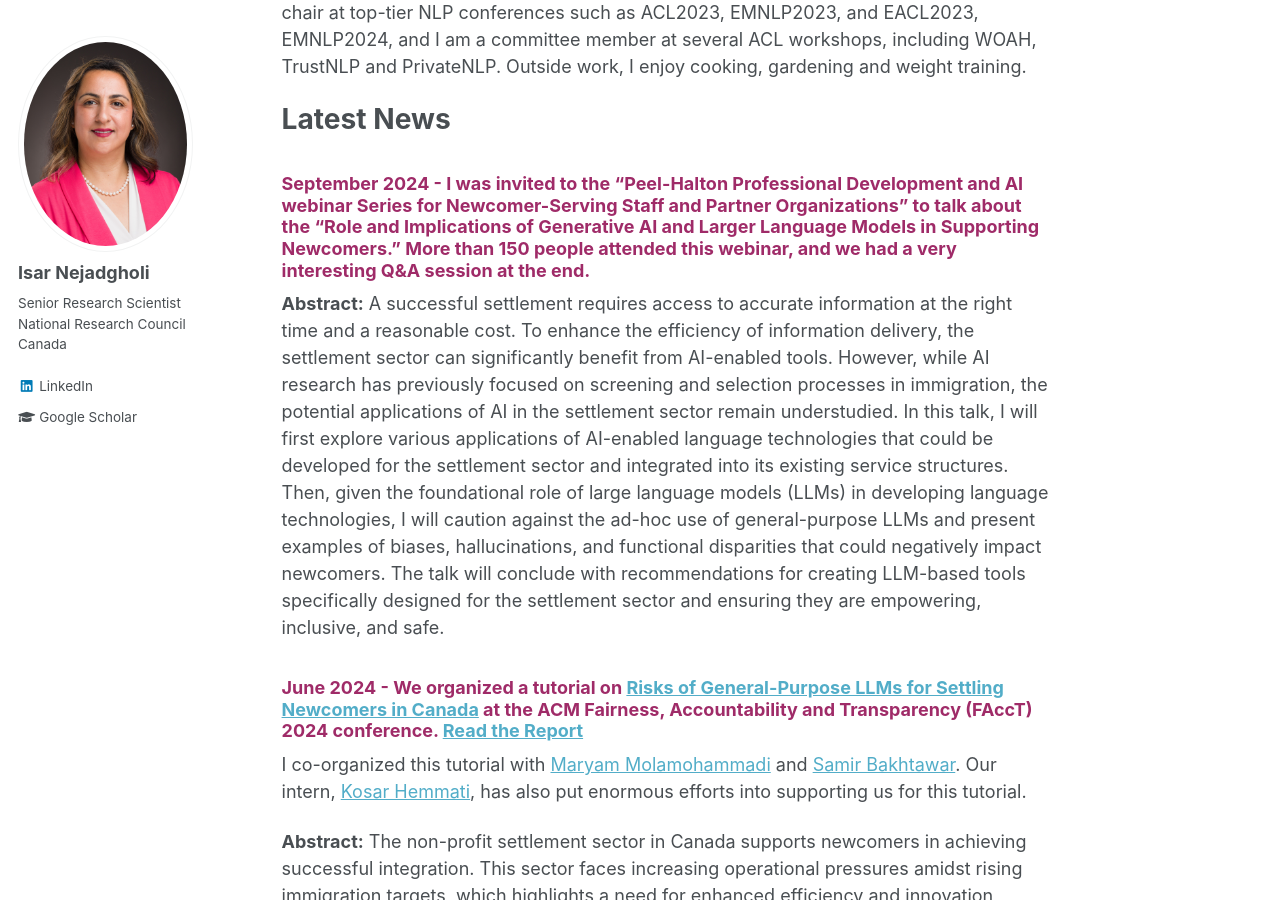
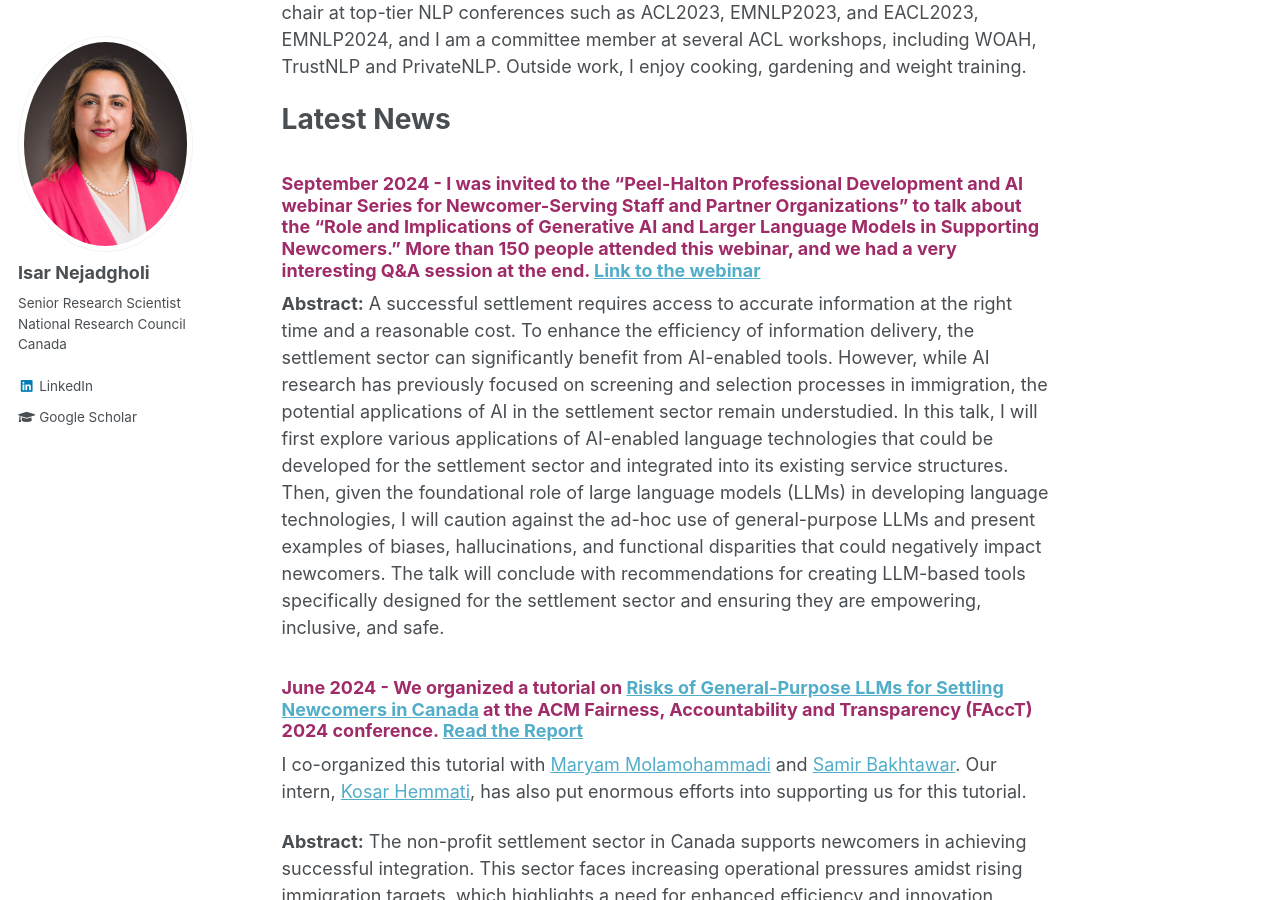
Before and after one commit to IsarNejad/IsarNejad.github.io, a Jekyll site: the page built from _pages/about.md, in a window 1280 px wide and 900 px high, scrolled down 376 px. Built offline with Jekyll 4.4.1, drawn with Linux system fonts in a browser that asks for light colours.

Commit message:
Update about.md

```diff
--- a/_pages/about.md
+++ b/_pages/about.md
@@ -14,7 +14,8 @@ I am a Senior Research Scientist at the [National Research Council Canada](https
 
 
 {: .amaranth-deep-purple}
-### September 2024 - I was invited to the "Peel-Halton Professional Development and AI webinar Series for Newcomer-Serving Staff and Partner Organizations" to talk about the “Role and Implications of Generative AI and Larger Language Models in Supporting Newcomers.” More than 150 people attended this webinar, and we had a very interesting Q&A session at the end.
+### September 2024 - I was invited to the "Peel-Halton Professional Development and AI webinar Series for Newcomer-Serving Staff and Partner Organizations" to talk about the “Role and Implications of Generative AI and Larger Language Models in Supporting Newcomers.” More than 150 people attended this webinar, and we had a very interesting Q&A session at the end. [Link to the webinar](https://km4s.ca/2024/09/role-of-generative-ai-in-supporting-newcomers-webinar-recording/)
+
 
 **Abstract:** A successful settlement requires access to accurate information at the right time and a reasonable cost. To enhance the efficiency of information delivery, the settlement sector can significantly benefit from AI-enabled tools. However, while AI research has previously focused on screening and selection processes in immigration, the potential applications of AI in the settlement sector remain understudied. In this talk, I will first explore various applications of AI-enabled language technologies that could be developed for the settlement sector and integrated into its existing service structures. Then, given the foundational role of large language models (LLMs) in developing language technologies, I will caution against the ad-hoc use of general-purpose LLMs and present examples of biases, hallucinations, and functional disparities that could negatively impact newcomers. The talk will conclude with recommendations for creating LLM-based tools specifically designed for the settlement sector and ensuring they are empowering, inclusive, and safe.
 
```
